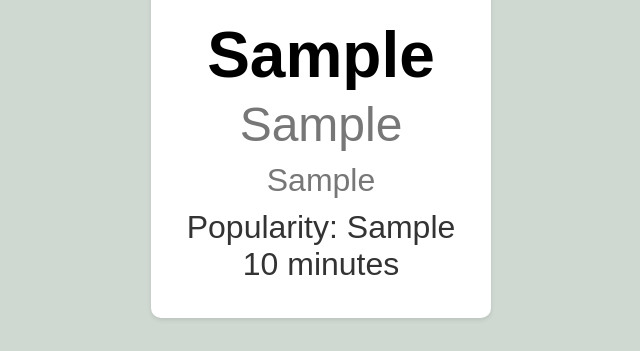
After one commit to drewmuk/albumproject, a Django app: template albums/templates/random_album.html in a window 1280 px wide. The commit adds this page. Shown: the part 449-800 px from the top of the page, without its empty margins (319-959 px from the left). Run offline with Django 4.2, Linux system fonts and the light colour scheme; the template is opened without the code that fills it: most values are stand-ins (such as "Sample title", 1, 10 or a date in 2020); parts of the project's set-up code (start-up, migrations or seed data) failed here and were passed over.

Commit message:
Random album feature enhanced

```diff
--- a/albums/album_app/views.py
+++ b/albums/album_app/views.py
@@ -539,9 +539,10 @@ def all_albums(request):
     return render(request, 'display_album_table.html', context)
 
 def choose_random(request):
-    random_row = df_all.sample()
+    random_row = df_all.sample().values.tolist()[0]
     print(random_row)
-    context = {'album': random_row}
+    context = {'album': random_row,
+               'all_count': len(df_all)}
     return render(request, 'random_album.html', context)
 
 """ def form_based_recs(request):
--- a/albums/static/mycss.css
+++ b/albums/static/mycss.css
@@ -12,9 +12,15 @@
 
 .spotify-account {
     position: absolute;
+    width: 20%;
     right: 0; /* places right-element to the far-right of the header */
     top: 0;
-    text-align: center;
+    text-align: right;
+}
+
+.spotify-note {
+    text-align: right;
+    font-size: 80%;
 }
 
 .cover-column {
@@ -35,3 +41,36 @@
     text-align: center;
     top: 0;
 }
+
+.album-card {
+    background-color: #ffffff;
+    border-radius: 10px;
+    box-shadow: 0 2px 4px rgba(0, 0, 0, 0.1);
+    padding: 20px;
+    width: 300px;
+    text-align: center;
+}
+.album-cover {
+    border-radius: 8px;
+    margin-bottom: 15px;
+}
+.album-name {
+    font-size: 4rem;
+    font-weight: bold;
+    margin-bottom: 5px;
+}
+.album-artist {
+    font-size: 3rem;
+    color: #777;
+    margin-bottom: 10px;
+}
+.album-year {
+    font-size: 2rem;
+    color: #777;
+    margin-bottom: 10px;
+}
+.album-details {
+    font-size: 2rem;
+    color: #333;
+    margin-bottom: 15px;
+}
--- /dev/null
+++ b/albums/templates/random_album.html
@@ -0,0 +1,41 @@
+{% extends "base.html" %}
+{% load static %}
+
+{% block content %}
+<!DOCTYPE html>
+<html>
+<head>
+    <title>Random Album</title>
+    <link rel="stylesheet" type="text/css" href="{% static 'mycss.css' %}">
+    <style>
+        body {
+            font-family: Arial, sans-serif;
+            background-color: #cfd9d2;
+            display: flex;
+            justify-content: center;
+            align-items: center;
+            min-height: 100vh;
+            margin: 0;
+            flex-direction: column;
+        }
+        h1 {
+            font-size: 2rem;
+            margin: 20px 0;
+        }
+    </style>
+</head>
+<body>
+    <h1>Random Album (1 of {{ all_count }})</h1>
+    <div class="album-card">
+        <img class="album-cover" src="{{ album.5 }}" width=300 height = 300 alt="Album Cover">
+        <div class="album-name">{{ album.1 }} </div>
+        <div class="album-artist">{{ album.0 }}</div>
+        <div class="album-year">{{ album.2 }}</div>
+        <div class="album-details">
+            <div class="album-popularity">Popularity: {{ album.3 }}</div>
+            <div class="album-duration">{{ album.4 }} minutes </div>
+        </div>
+    </div>
+</body>
+</html>
+{% endblock %}
```
